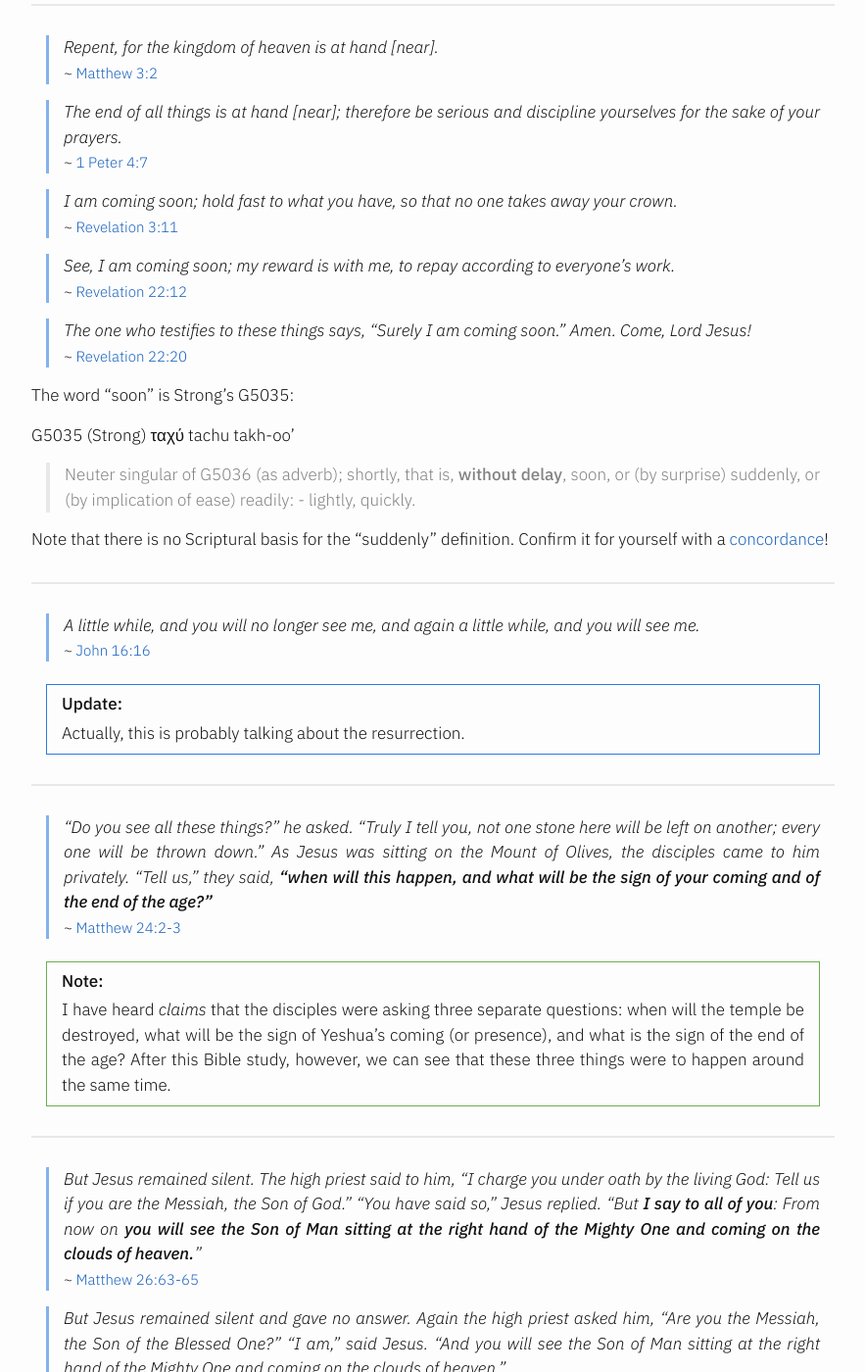
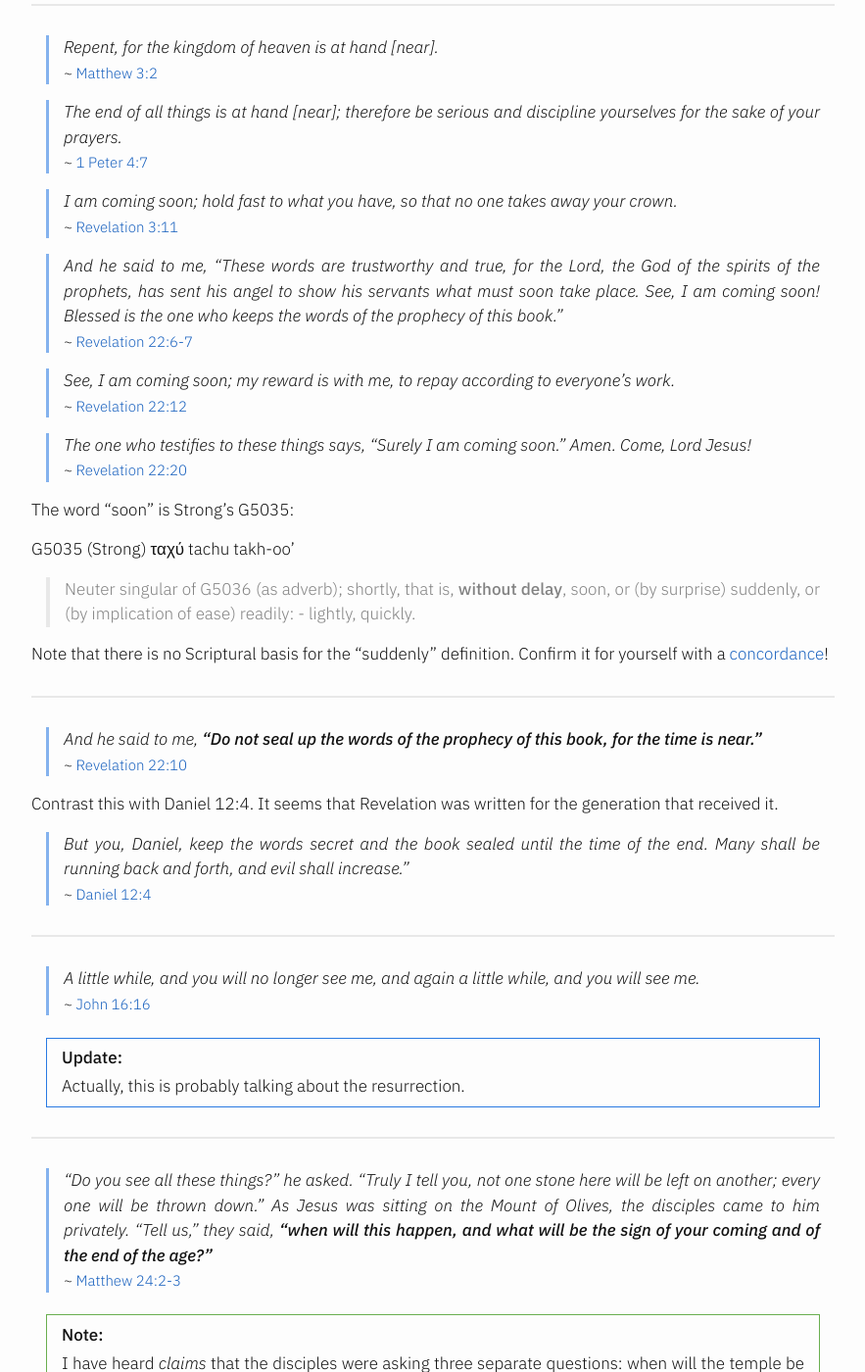
Before and after one commit to mrcnski/believeobey.live, a Jekyll site: the page built from _posts/2024-09-11-the-son-already-returned.md, in a window 1280 px wide and 1400 px high, scrolled down 2553 px. Shown: the whole window at 98% size, without its empty margins (198-1081 px from the left). Built offline with Jekyll 4.4.1, drawn with Linux system fonts in a browser that asks for light colours; some of the changed text lies outside the part shown.

Commit message:
"The Son Already Returned": add verses

```diff
--- a/_posts/2024-09-11-the-son-already-returned.md
+++ b/_posts/2024-09-11-the-son-already-returned.md
@@ -102,6 +102,10 @@ text="I am coming soon; hold fast to what you have, so that no one takes away yo
 verse="Revelation 3:11"
 %}
 
+{% include verse.html
+text="And he said to me, “These words are trustworthy and true, for the Lord, the God of the spirits of the prophets, has sent his angel to show his servants what must soon take place. See, I am coming soon! Blessed is the one who keeps the words of the prophecy of this book.”"
+verse="Revelation 22:6-7"
+%}
 
 {% include verse.html
 text="See, I am coming soon; my reward is with me, to repay according to everyone’s work."
@@ -124,6 +128,20 @@ takh-oo'
 > Neuter singular of G5036 (as adverb); shortly, that is, **without delay**, soon, or (by surprise) suddenly, or (by implication of ease) readily: - lightly, quickly.
 
 Note that there is no Scriptural basis for the "suddenly" definition. Confirm it for yourself with a [concordance](https://www.blueletterbible.org/lexicon/g5035/kjv/tr/0-1/)!
+
+---
+
+{% include verse.html
+text="And he said to me, **“Do not seal up the words of the prophecy of this book, for the time is near.”**"
+verse="Revelation 22:10"
+%}
+
+Contrast this with Daniel 12:4. It seems that Revelation was written for the generation that received it.
+
+{% include verse.html
+text="But you, Daniel, keep the words secret and the book sealed until the time of the end. Many shall be running back and forth, and evil shall increase.”"
+verse="Daniel 12:4"
+%}
 
 ---
 
```
Also changed, not shown: other parts of _posts/2024-09-11-the-son-already-returned.md (+1 -1 lines).
